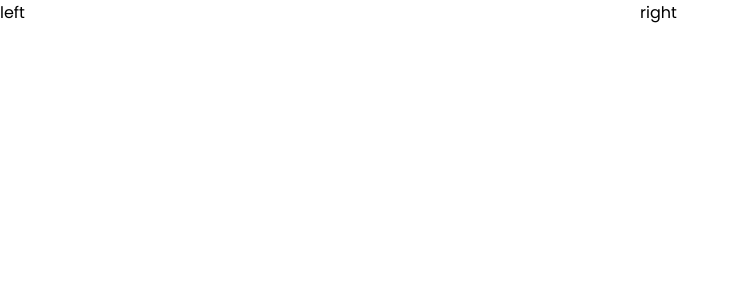
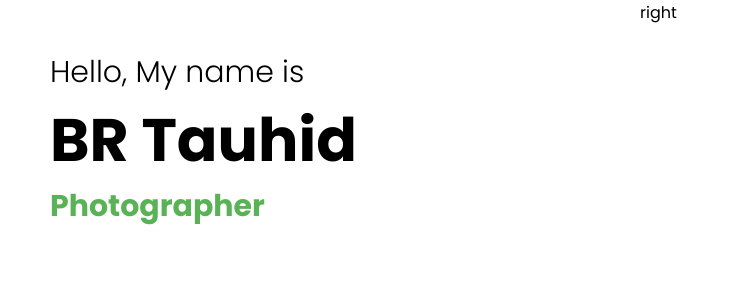
Before and after one commit to brtauhid/react-portfolio-app-vcss, a React (Create React App) app: page / in a window 1280 px wide. Shown: the top 300 px of the page, without its empty margins (0-739 px from the left). Built offline with nearby package versions, Linux system fonts and the light colour scheme.

Commit message:
5th commit

```diff
--- a/src/components/intro.css
+++ b/src/components/intro.css
@@ -1,4 +1,7 @@
-.i{display:flex}
+.i{
+    display:flex;
+    height: 100vh;
+}
 
 .i-left{
     flex:1;
@@ -6,3 +9,50 @@
 .i-right{
     flex:1;
 }
+
+.i-left-wrapper {
+    padding: 50px;
+}
+
+.i-intro{
+    font-size: 30px;
+    font-weight: 300;
+}
+
+.i-name {
+    font-size: 60px;
+}
+
+.i-title {
+    height: 50px;
+    overflow: hidden;
+}
+
+.i-title-wrapper {
+    height:100%;
+    animation: move 10s ease-in-out infinite alternate;
+}
+
+@keyframes move {
+    25%{
+        transform: translateY(-50px);
+    }
+    50%{
+        transform: translateY(-100px);
+    }
+    75%{
+        transform: translateY(-150px);
+    }
+    100%{
+        transform: translateY(-200px);
+    }
+}
+
+.i-title-item {
+    height: 50px;
+    font-size: 30px;
+    font-weight: bold;
+    color: #59b256;
+    display: flex;
+    align-items: center;
+}
--- a/src/components/intro.jsx
+++ b/src/components/intro.jsx
@@ -4,7 +4,21 @@
 const intro = () => {
     return (
         <div className='i'>
-            <div className="i-left">left</div>
+            <div className="i-left">
+                <div className="i-left-wrapper">
+                    <h2 className="i-intro">Hello, My name is</h2>
+                    <h1 className="i-name">BR Tauhid</h1>
+                    <div className="i-title">
+                        <div className="i-title-wrapper">
+                            <div className="i-title-item">Web Developer</div>
+                            <div className="i-title-item">UI/UX Designer</div>
+                            <div className="i-title-item">Photographer</div>
+                            <div className="i-title-item">Writer</div>
+                            <div className="i-title-item">Content Creator</div>
+                        </div>
+                    </div>
+                </div>
+            </div>
             <div className="i-right">right</div>
         </div>
     );
```
